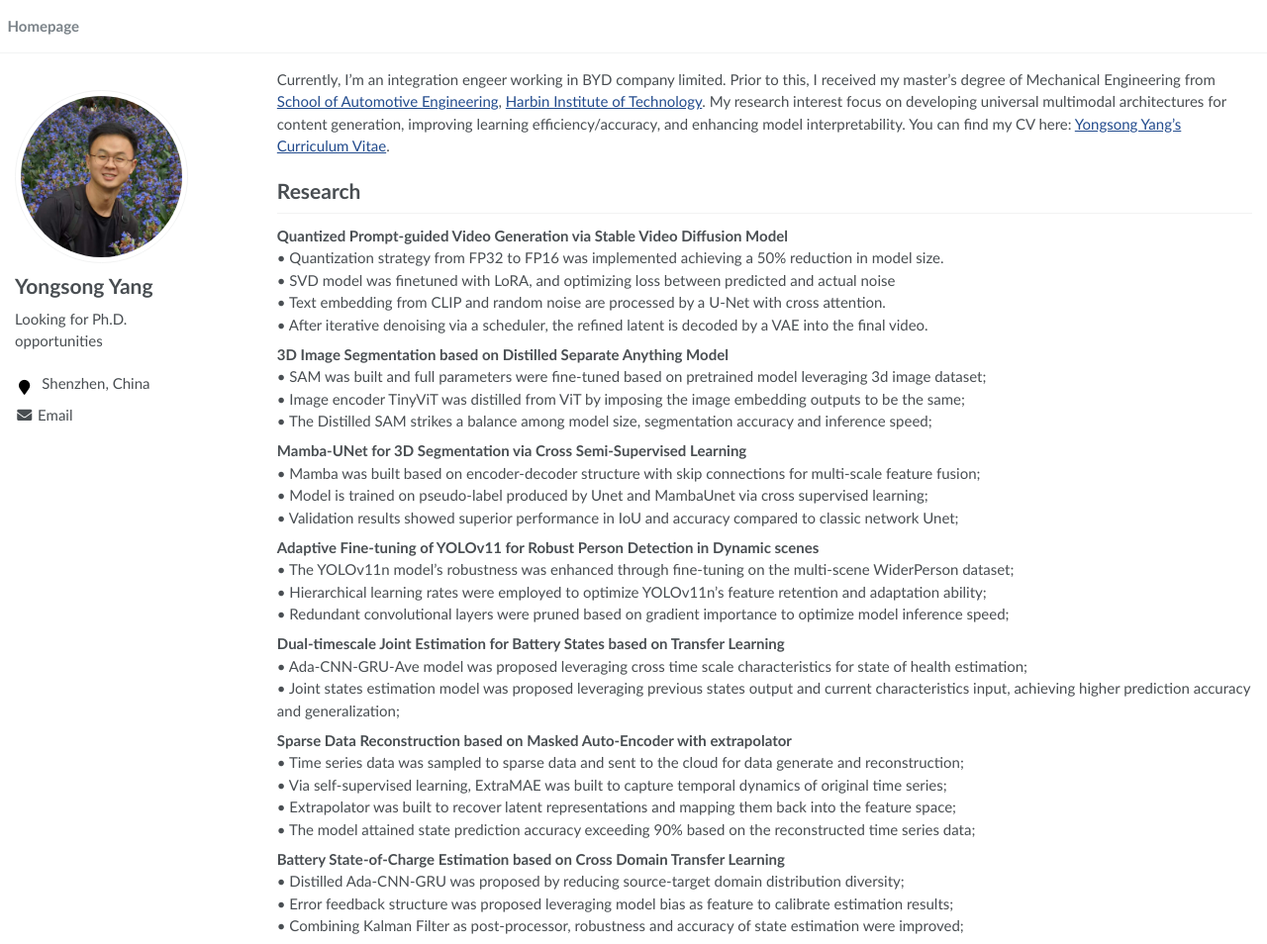
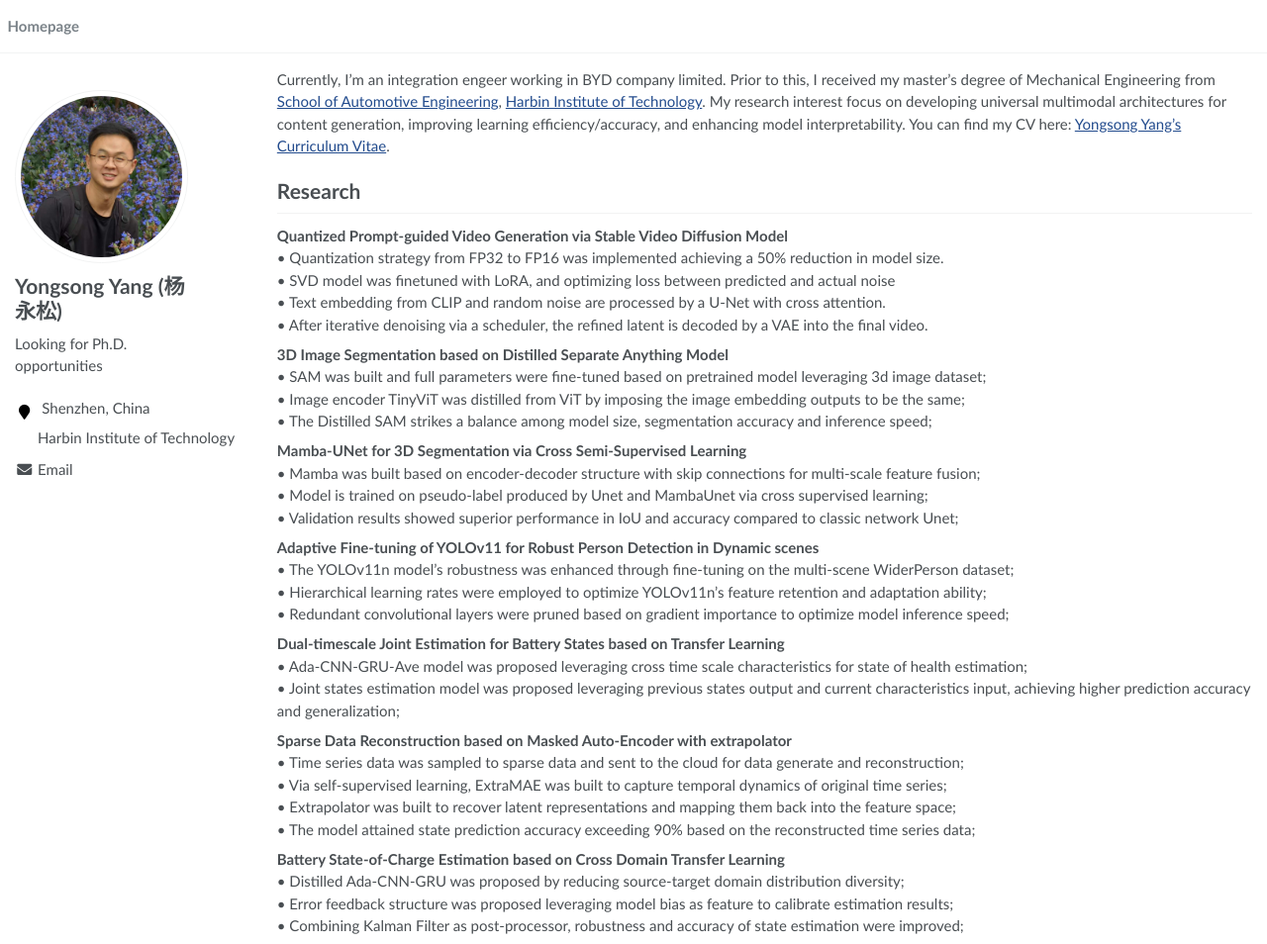
Before and after one commit to yongsongyang/yongsongyang.github.io, a Jekyll site: the page built from _pages/about.md, in a window 1280 px wide and 954 px high. Shown: the whole window at 99% size. Built offline with Jekyll 4.4.1, drawn with Linux system fonts in a browser that asks for light colours.

Commit message:
Update _config.yml

```diff
--- a/_config.yml
+++ b/_config.yml
@@ -6,7 +6,7 @@
 # `jekyll serve`. If you change this file, please restart the server process.
 
 # Site Settings
-title                    : "Yongsong Yang (杨永松)"
+title                    : "Yongsong Yang"
 description              : ""
 repository               : "yongsongyang/yongsongyang.github.io"
 google_scholar_stats_use_cdn : False
@@ -21,11 +21,11 @@ baidu_site_verification  :  # get baidu_site_verification from https://ziyuan.ba
 
 # Site Author
 author:
-  name             : "Yongsong Yang"
+  name             : "Yongsong Yang (杨永松)"
   avatar           : "images/photo_me.png"
   bio              : "Looking for Ph.D. opportunities"
   location         : "Shenzhen, China"
-  employer         : # "Harbin Institute of Technology"
+  employer         : "Harbin Institute of Technology"
   pubmed           :
   googlescholar    : # "https://scholar.google.com.hk/citations?user=g20Q12MAAAAJ"
   email            : "21s130418@stu.hit.edu.cn"
```
